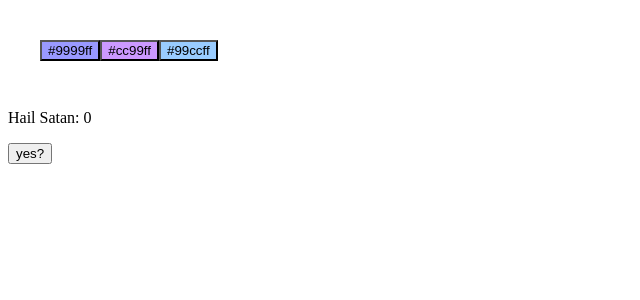
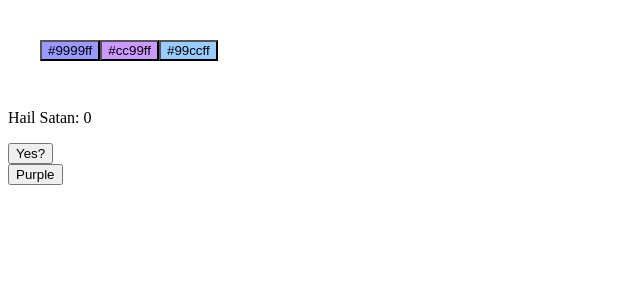
Before and after one commit to mle4d/secondReact, a React app: page / in a window 1280 px wide. Shown: the top 300 px of the page, without its empty margins (0-640 px from the left). Built offline with nearby package versions, Linux system fonts and the light colour scheme.

Commit message:
I dont understand this color changing button thing

```diff
--- a/src/components/App.js
+++ b/src/components/App.js
@@ -1,12 +1,14 @@
 import React from 'react';
 import Color from './Color';
 import Incremention from './Incremention';
+import Change from './Change';
 
 export default function App() {
   return (
     <>
     <Color colors={['#9999ff', '#cc99ff', '#99ccff']} />
     <Incremention />
+    <Change />
     </>
   );
 }
--- /dev/null
+++ b/src/components/Change.js
@@ -0,0 +1,22 @@
+import React, { PureComponent } from 'react';
+
+export default class Change extends PureComponent {
+  state = {
+    color: ''
+  };
+
+  selectColor = color => {
+    this.setState({ color });
+  }
+  render() {
+    const { color } = this.state;
+
+    return (
+      <>
+      <div>
+        <button onClick={this.selectColor.bind(null, '#9999FF')}>Purple</button>
+      </div>
+      </>
+    );
+  }
+}
--- a/src/components/Incremention.js
+++ b/src/components/Incremention.js
@@ -15,7 +15,7 @@ export default class Incremention extends PureComponent {
     return (
       <>
       <p>Hail Satan: {count}</p>
-      <button onClick={this.count}>yes?</button>
+      <button onClick={this.count}>Yes?</button>
       </>
     );
   }
```
